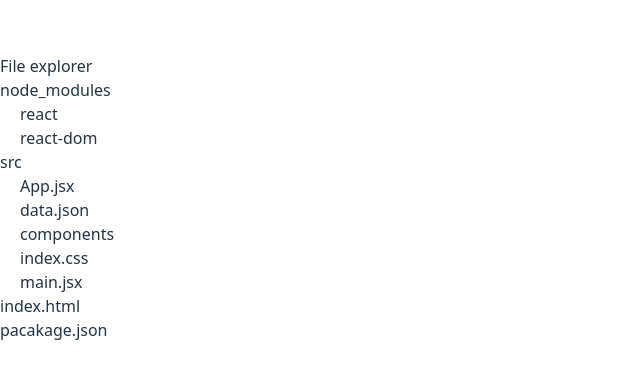
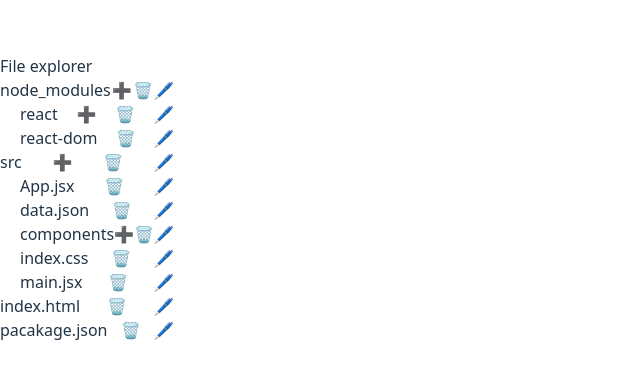
Before and after one commit to vaishdwivedi1/file-explorer, a React (Vite) app: page / in a window 1280 px wide. Shown: the part 202-580 px from the top of the page, without its empty margins (0-640 px from the left). Built offline with nearby package versions, Linux system fonts and the light colour scheme.

Commit message:
feat: handle detete

```diff
--- a/src/App.jsx
+++ b/src/App.jsx
@@ -7,9 +7,11 @@
 // 6- implement delete file and folder functionality
 // 7- implement rename file and folder functionality
 
+import { useState } from "react";
 import File from "./components/File";
 import data from "./data.json";
 function App() {
+  const [folderData, setFolderData] = useState(data)
   return (
     <>
       File explorer
@@ -22,8 +24,8 @@ function App() {
 
 
       {/* here comes the recurraion of preting all the files whether parent or children */}
-      {data?.map((ele) => (
-        <File data={ele} />
+      {folderData?.map((ele) => (
+        <File data={ele}  folderData={folderData} setFolderData={setFolderData} />
       ))}
     </>
   );
--- a/src/components/File.jsx
+++ b/src/components/File.jsx
@@ -1,13 +1,72 @@
-const File = ({ data }) => {
+const File = ({ data, folderData, setFolderData }) => {
+
+
+  const deleteFileOrFolder = (name) => {
+    const updateItems = (list)=>{
+     return  list?.filter((a)=>a.name !== name)?.map((b)=>{
+        if(b.children){
+            return {
+                ...b,
+                children:updateItems( b.children)
+            }
+        }
+
+        return b;
+       })
+    }
+    setFolderData((prev)=> updateItems(prev))
+  };
   return (
     <div>
-      <div> {data?.name} </div>
+      <div style={{ display: "flex", justifyContent: "space-between" }}>
+        {data?.name}
+        {data?.isFolder && (
+          <>
+            <p
+              style={{
+                maxWidth: "max-content",
+                margin: "0",
+                cursor: "pointer",
+              }}
+            >
+
+              ➕
+            </p>
+          </>
+        )}
+        <>
+          <p
+            style={{
+              maxWidth: "max-content",
+              margin: "0",
+              cursor: "pointer",
+            }}
+            onClick={() => deleteFileOrFolder(data?.name)}
+          >
+            {" "}
+            🗑️
+          </p>
+          <p
+            style={{
+              maxWidth: "max-content",
+              margin: "0",
+              cursor: "pointer",
+            }}
+          >
+            {" "}
+            🖊️
+          </p>
+        </>
+      </div>
 
       <div style={{ paddingLeft: "20px" }}>
-        {" "}
         {data?.children?.map((ch) => (
-          <File data={ch} />
-        ))}{" "}
+          <File
+            data={ch}
+            folderData={folderData}
+            setFolderData={setFolderData}
+          />
+        ))}
       </div>
     </div>
   );
```
